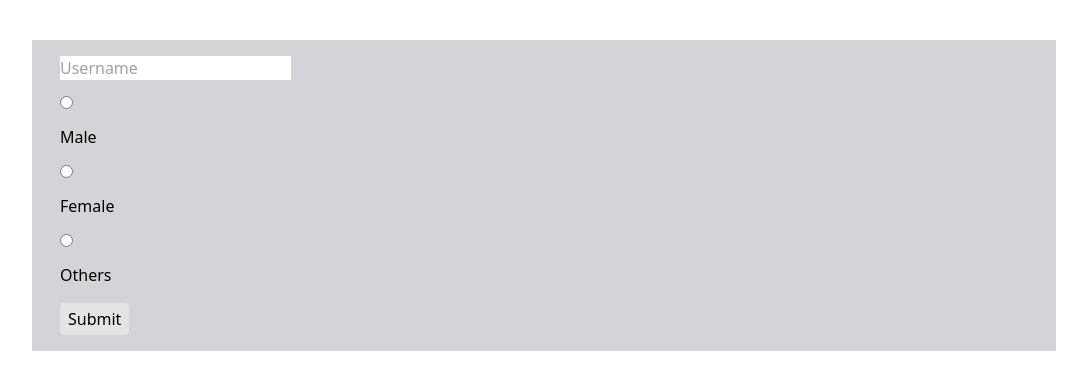
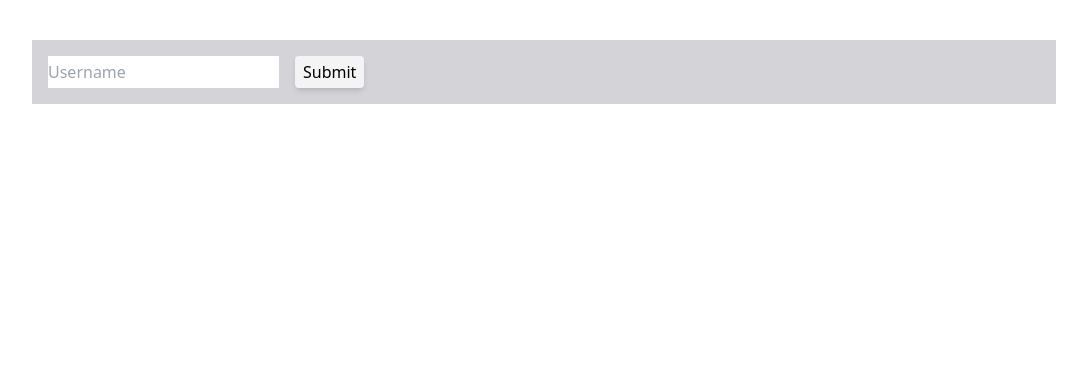
Before and after one commit to the-sahil-gupta/pehla-react, a React (Vite) app: page / in a window 1280 px wide. Shown: the top 390 px of the page, without its empty margins (96-1183 px from the left). Built offline with nearby package versions, Linux system fonts and the light colour scheme.

Commit message:
two-way binding only on form

```diff
--- a/src/App.jsx
+++ b/src/App.jsx
@@ -2,61 +2,23 @@ import { useState } from 'react';
 
 const App = () => {
 	const [username, setusername] = useState('');
-	const [gender, setgender] = useState('');
-	const [error, seterror] = useState(false);
-
 	const submitHandler = (e) => {
 		e.preventDefault();
 		console.log(username);
-		console.log(gender);
 	};
 	return (
 		<div className="w-[80%] mt-10 mx-auto bg-zinc-300">
-			<form
-				onSubmit={submitHandler}
-				className="m-3 p-4 flex flex-col content-center gap-4 items-start">
+			<form className="p-4 flex gap-4" onSubmit={submitHandler}>
 				<input
 					onChange={(e) => setusername(e.target.value)}
-					onInput={(e) =>
-						e.target.value.length < 5
-							? seterror(true)
-							: seterror(false)
-					}
 					value={username}
 					type="text"
 					name="username"
 					placeholder="Username"
 				/>
-				{error && (
-					<p className="text-red-500">
-						Username must be 5 characters long
-					</p>
-				)}
-				<input
-					type="radio"
-					name="gender"
-					defaultValue="male"
-					checked={gender === 'male' ? true : false}
-					onChange={(e) => setgender(e.target.value)}
-				/>{' '}
-				Male
-				<input
-					type="radio"
-					name="gender"
-					defaultValue="female"
-					checked={gender === 'female' ? true : false}
-					onChange={(e) => setgender(e.target.value)}
-				/>{' '}
-				Female
-				<input
-					type="radio"
-					name="gender"
-					defaultValue="others"
-					checked={gender === 'others' ? true : false}
-					onChange={(e) => setgender(e.target.value)}
-				/>{' '}
-				Others
-				<button type="submit" className="bg-zinc-200 px-2 py-1 rounded">
+				<button
+					type="submit"
+					className="bg-zinc-100 shadow-md px-2 py-1 rounded">
 					Submit
 				</button>
 			</form>
@@ -228,4 +190,67 @@ const App = () => {
 // 	);
 // };
 
+// const App = () => {
+// 	const [username, setusername] = useState('');
+// 	const [gender, setgender] = useState('');
+// 	const [error, seterror] = useState(false);
+// 	const submitHandler = (e) => {
+// 		e.preventDefault();
+// 		console.log(username);
+// 		console.log(gender);
+// 	};
+// 	return (
+// 		<div className="w-[80%] mt-10 mx-auto bg-zinc-300">
+// 			<form
+// 				onSubmit={submitHandler}
+// 				className="m-3 p-4 flex flex-col content-center gap-4 items-start">
+// 				<input
+// 					onChange={(e) => setusername(e.target.value)}
+// 					onInput={(e) =>
+// 						e.target.value.length < 5
+// 							? seterror(true)
+// 							: seterror(false)
+// 					}
+// 					value={username}
+// 					type="text"
+// 					name="username"
+// 					placeholder="Username"
+// 				/>
+// 				{error && (
+// 					<p className="text-red-500">
+// 						Username must be 5 characters long
+// 					</p>
+// 				)}
+// 				<input
+// 					type="radio"
+// 					name="gender"
+// 					defaultValue="male"
+// 					checked={gender === 'male' ? true : false}
+// 					onChange={(e) => setgender(e.target.value)}
+// 				/>{' '}
+// 				Male
+// 				<input
+// 					type="radio"
+// 					name="gender"
+// 					defaultValue="female"
+// 					checked={gender === 'female' ? true : false}
+// 					onChange={(e) => setgender(e.target.value)}
+// 				/>{' '}
+// 				Female
+// 				<input
+// 					type="radio"
+// 					name="gender"
+// 					defaultValue="others"
+// 					checked={gender === 'others' ? true : false}
+// 					onChange={(e) => setgender(e.target.value)}
+// 				/>{' '}
+// 				Others
+// 				<button type="submit" className="bg-zinc-200 px-2 py-1 rounded">
+// 					Submit
+// 				</button>
+// 			</form>
+// 		</div>
+// 	);
+// };
+
 export default App;
```
